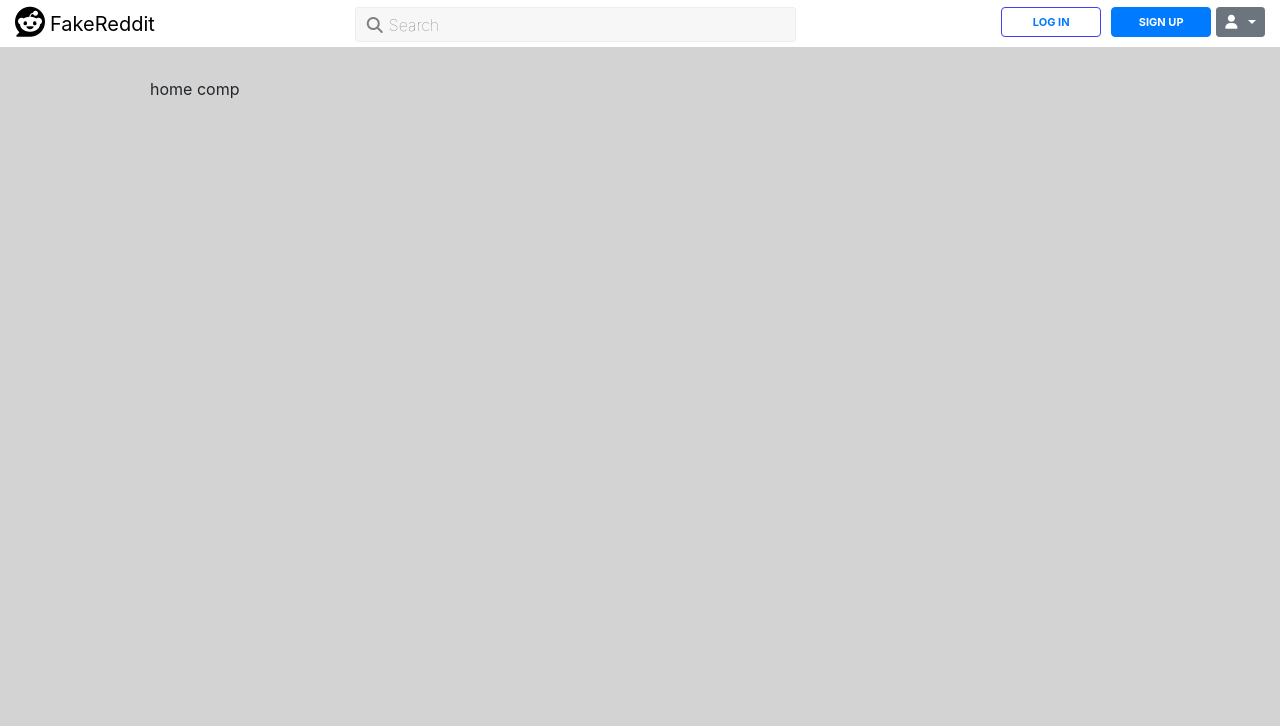
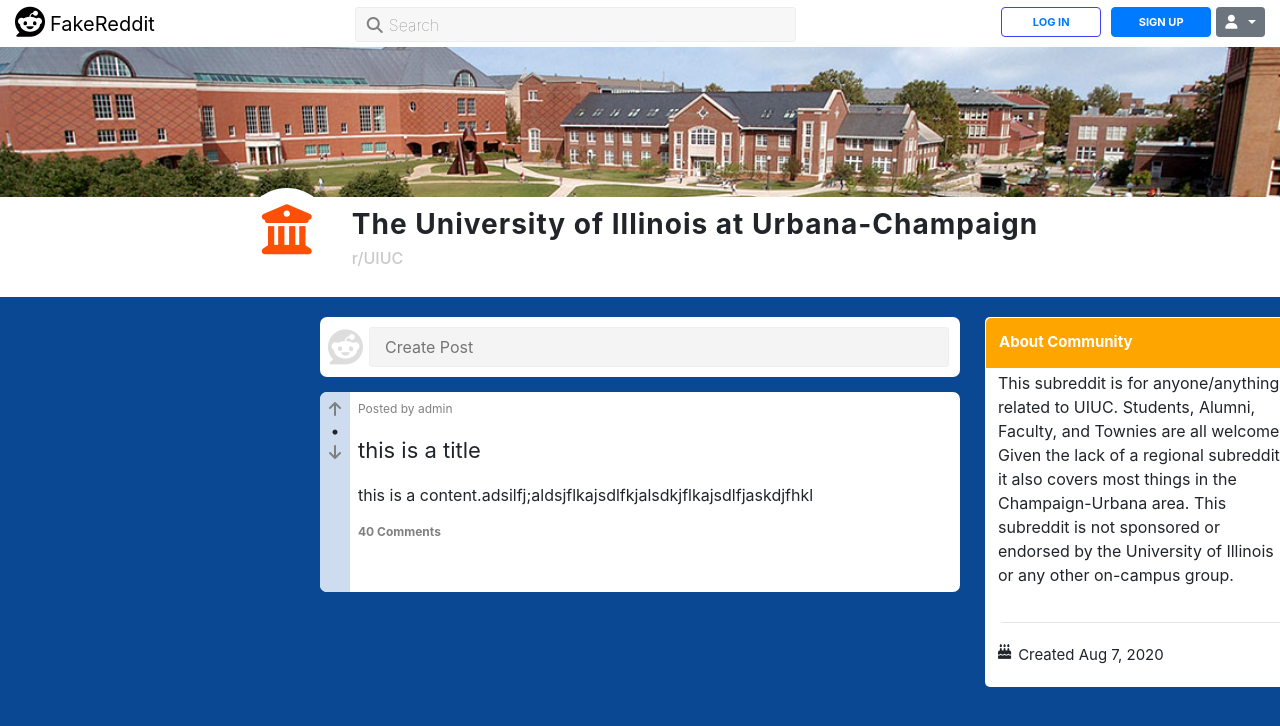
Before and after one commit to cornman00/fake-reddit, a React (Create React App) app in the folder client/: page / in a window 1280 px wide. Shown: the top 726 px of the page. Built offline with nearby package versions, Linux system fonts and the light colour scheme.

Commit message:
post componentnts added

```diff
--- a/client/public/index.html
+++ b/client/public/index.html
@@ -10,10 +10,7 @@
       content="Web site created using create-react-app"
     />
     <!-- Google API client ID -->
-    <meta
-      name="google-signin-client_id"
-      content="1087910724182-02v9tf6jm6h867i3vd81rui2dm4b6jvb.apps.googleusercontent.com"
-    />
+
     <link rel="apple-touch-icon" href="%PUBLIC_URL%/logo192.png" />
     <!--
       manifest.json provides metadata used when your web app is installed on a
--- a/client/src/App.js
+++ b/client/src/App.js
@@ -3,6 +3,7 @@
 import { Switch, Route } from "react-router-dom";
 import Home from "./components/home/Home";
 import Navbar from "./components/navbar/Navbar";
+import CreatePost from "./components/post/CreatePost";
 
 function App() {
   return (
@@ -10,6 +11,7 @@
       <Navbar />
       <Switch>
         <Route exact path="/" component={Home} />
+        <Route path="/submit" component={CreatePost} />
       </Switch>
     </>
   );
--- a/client/src/App.scss
+++ b/client/src/App.scss
@@ -30,7 +30,8 @@
   .search-bar-container {
     position: relative;
     display: flex;
-    min-width: 400px;
+    width: 400px;
+    min-width: 350px;
     width: 70%;
     margin: 0 200px;
 
@@ -59,8 +60,15 @@
     }
   }
 
+  // @media only screen and (max-width: 1100px) {
+  //   .button-container {
+  //     visibility: hidden;
+  //   }
+  // }
+
   .button-container {
     display: flex;
+
     .nav-button {
       width: 100px;
       min-width: 80px;
@@ -102,6 +110,10 @@
       }
     }
   }
+}
+
+#help-tag {
+  color: black;
 }
 
 /* Modal Style */
@@ -163,8 +175,254 @@
 /* Homepage */
 
 .main-container {
-  padding: 30px 100px 0 150px;
+  background-color: #0a4893;
+  height: 100vh;
+
+  .contents {
+    padding: 20px 320px;
+    height: 100vh;
+    display: flex;
+
+    .left-contents {
+      display: flex;
+      flex-direction: column;
+    }
+  }
+}
+
+/* Header Component */
+
+.subreddit-header-container {
+  width: 100%;
+  text-align: center;
+
+  img {
+    height: 150px;
+    width: 100%;
+    object-fit: cover;
+  }
+
+  .subreddit-bottom-container {
+    justify-content: center;
+    align-items: center;
+    display: flex;
+    height: 100px;
+    background: white;
+    width: 100vw;
+
+    .icon-container {
+      background: white;
+      width: 90px;
+      min-width: 90px;
+      height: 90px;
+      min-height: 90px;
+      border-radius: 50%;
+      margin-bottom: 28px;
+
+      i {
+        font-size: 50px;
+        margin-top: 16px;
+        color: #fd5006;
+      }
+    }
+
+    .title-container {
+      flex-direction: column;
+      margin-left: 20px;
+      min-width: 385px;
+      margin-bottom: 10px;
+      font-weight: bold;
+
+      .subreddit-title {
+        font-weight: bold;
+        letter-spacing: 1px;
+      }
+
+      .subreddit-url {
+        text-align: left;
+        color: #c9c9c9;
+      }
+    }
+  }
+}
+
+/* Community Banner */
+
+@media only screen and (max-width: 950px) {
+  .community-container {
+    visibility: hidden;
+  }
+}
+.community-container {
+  height: 370px;
+  min-height: 370px;
+  width: 320px;
+  min-width: 320px;
+  background-color: white;
+  display: flex;
+  flex-direction: column;
+  border-radius: 5px;
+
+  .about-community {
+    margin: 1px 1px 0px 1px;
+    padding: 13px 13px;
+    background-color: orange;
+    height: 50px;
+    min-height: 50px;
+    color: white;
+    width: 318px;
+    border-top-left-radius: 5px;
+    border-top-right-radius: 5px;
+    font-size: 15px;
+    font-weight: bold;
+  }
+
+  hr {
+    color: black;
+    width: 90%;
+  }
+
+  .community-description {
+    padding: 3px 13px;
+  }
+
+  .community-date-created {
+    padding: 5px 13px;
+    display: flex;
+    flex-direction: row;
+
+    i {
+      font-size: 15px;
+      margin-right: 7px;
+      margin-bottom: 17px;
+    }
+
+    p {
+      font-size: 15px;
+    }
+  }
+}
+
+/* Post Summary */
+
+.post-summary-container {
+  background-color: white;
+  height: 200px;
+  min-height: 100px;
+  width: 640px;
+  min-width: 570px;
+  margin-right: 25px;
+  border-radius: 7px;
+  display: flex;
+
+  .vote-bar {
+    position: relative;
+    width: 30px;
+    background-color: #cddcee;
+    border-top-left-radius: 7px;
+    border-bottom-left-radius: 7px;
+    display: flex;
+    flex-direction: column;
+    align-items: center;
+
+    i {
+      margin-top: 8px;
+    }
+
+    .vote-button {
+      border: none;
+      background-color: transparent;
+      outline: none;
+      .fa-arrow-up,
+      .fa-arrow-down {
+        color: #7f7f7f;
+      }
+    }
+    .fa-circle {
+      font-size: 5px;
+    }
+  }
+
+  .summary-contents {
+    padding: 8px;
+
+    .posted-by {
+      font-size: 12px;
+      color: grey;
+    }
+
+    .post-summary-title {
+      font-size: 22px;
+    }
+
+    .summary-functions {
+      font-size: 12px;
+      color: grey;
+      font-weight: bold;
+    }
+  }
+}
+
+/* create post */
+
+.post-button-container {
+  display: flex;
+  height: 60px;
+  width: 640px;
+  min-width: 570px;
+  margin-right: 25px;
+  margin-bottom: 15px;
+  border-radius: 7px;
+  background-color: white;
+  align-items: center;
+  padding: 0px 8px;
+
+  .create-button {
+    background-color: transparent;
+    outline: none;
+    border: none;
+  }
+
+  i {
+    font-size: 35px;
+    color: #dedddd;
+  }
+
+  input {
+    border: 1px solid #efefef;
+    border-radius: 3px;
+    background-color: #f4f4f4;
+    padding-left: 15px;
+    height: 40px;
+    width: 580px;
+  }
+}
+
+/* Create Post */
+
+.create-post-container {
+  display: flex;
+  padding: 45px 300px;
   background-color: lightgrey;
   height: 100vh;
-  width: 100%;
+
+  .create-post-left-container {
+    display: flex;
+    flex-direction: column;
+    width: 740px;
+    min-width: 570px;
+    margin-right: 25px;
+
+    p {
+      font-size: 18px;
+
+      margin-bottom: 0px;
+    }
+
+    hr {
+      margin-top: 7px;
+      border: 1px solid #dddddd;
+      width: 100%;
+    }
+  }
 }
--- /dev/null
+++ b/client/src/components/home/CommunityBanner.js
@@ -0,0 +1,18 @@
+import React from 'react'
+
+const CommunityBanner = () => {
+    return (
+        <div className="community-container">
+            <div className="about-community">About Community</div>
+            <p className="community-description">This subreddit is for anyone/anything related to UIUC. Students, Alumni, Faculty, and Townies are all welcome. Given the lack of a regional subreddit, it also covers most things in the Champaign-Urbana area. This subreddit is not sponsored or endorsed by the University of Illinois or any other on-campus group.</p>
+            <hr/>
+            <div className="community-date-created">
+                <i class="fas fa-birthday-cake"></i>
+                <p>Created Aug 7, 2020</p>
+            </div>
+        </div>
+    )
+}
+
+
+export default CommunityBanner
--- /dev/null
+++ b/client/src/components/home/Header.js
@@ -0,0 +1,26 @@
+import React from "react";
+
+const Header = () => {
+  return (
+    <div className="subreddit-header-container">
+        <img
+          className="header-image"
+          src="images/header-school.png"
+          alt="Header"
+        />
+      <div className="subreddit-bottom-container">
+        <div className="icon-container">
+          <i className="fas fa-university"></i>
+        </div>
+        <div className="title-container">
+          <h3 className="subreddit-title">
+            The University of Illinois at Urbana-Champaign
+          </h3>
+          <h6 className="subreddit-url">r/UIUC</h6>
+        </div>
+      </div>
+    </div>
+  );
+};
+
+export default Header;
--- a/client/src/components/home/Home.js
+++ b/client/src/components/home/Home.js
@@ -1,5 +1,29 @@
 import React from "react";
+import Header from "./Header";
+import CommunityBanner from "./CommunityBanner";
+import PostSummary from "./PostSummary";
+import PostButton from "./PostButton";
 
-export default function Home() {
-  return <div className="main-container">home comp</div>;
-}
+const Home = () => {
+  return (
+    <div className="main-container">
+      <Header />
+      <div className="contents">
+        <div className="left-contents">
+          <PostButton />
+          <PostSummary
+            title={"this is a title"}
+            content={
+              "this is a content.adsilfj;aldsjflkajsdlfkjalsdkjflkajsdlfjaskdjfhkl"
+            }
+            username={"admin"}
+            comments_num={40}
+          />
+        </div>
+        <CommunityBanner />
+      </div>
+    </div>
+  );
+};
+
+export default Home;
--- /dev/null
+++ b/client/src/components/home/PostButton.js
@@ -0,0 +1,17 @@
+import React from "react";
+import { Link } from "react-router-dom";
+
+const PostButton = () => {
+  return (
+    <div className="post-button-container">
+      <i className="fa fa-reddit" aria-hidden="true"></i>
+      <Link to="/submit">
+        <button className="create-button">
+          <input type="text" placeholder="Create Post" />
+        </button>
+      </Link>
+    </div>
+  );
+};
+
+export default PostButton;
--- /dev/null
+++ b/client/src/components/home/PostSummary.js
@@ -0,0 +1,25 @@
+import React from "react";
+
+const PostSummary = ({ title, content, username, comments_num }) => {
+  return (
+    <div className="post-summary-container">
+      <div className="vote-bar">
+        <button className="vote-button">
+          <i class="fas fa-arrow-up"></i>
+        </button>
+        <i class="fas fa-circle "></i>
+        <button className="vote-button">
+          <i class="fas fa-arrow-down"></i>
+        </button>
+      </div>
+      <div className="summary-contents">
+        <p className="posted-by">Posted by {username}</p>
+        <p className="post-summary-title">{title}</p>
+        <p className="post-summary">{content}</p>
+        <div className="summary-functions">{comments_num} Comments</div>
+      </div>
+    </div>
+  );
+};
+
+export default PostSummary;
--- a/client/src/components/navbar/LoginModal.js
+++ b/client/src/components/navbar/LoginModal.js
@@ -91,7 +91,9 @@
     console.log(res);
   };
 
+
   return (
+
     <div>
       <Button
         className="nav-button login-button"
--- /dev/null
+++ b/client/src/components/post/CreatePost.js
@@ -0,0 +1,23 @@
+import React from "react";
+import CommunityBanner from "../home/CommunityBanner";
+
+const CreatePost = () => {
+  return (
+    <div className="create-post-container">
+      <div className="create-post-left-container">
+        <p>Create a post</p>
+        <hr />
+        <div className=""></div>
+        <form method="POST">
+          <input type="text" name="title" placeholder="Title" />
+          <input type="text" name="content" placeholder="Text(optional)" />
+        </form>
+      </div>
+      <div className="create-post-right-container">
+        <CommunityBanner />
+      </div>
+    </div>
+  );
+};
+
+export default CreatePost;
```
Also changed, not shown: client/src/components/navbar/Navbar.js (+12 -10 lines), client/src/components/post/Post.js (added, +7 -0 lines), client/public/images/header-school.png (added).
